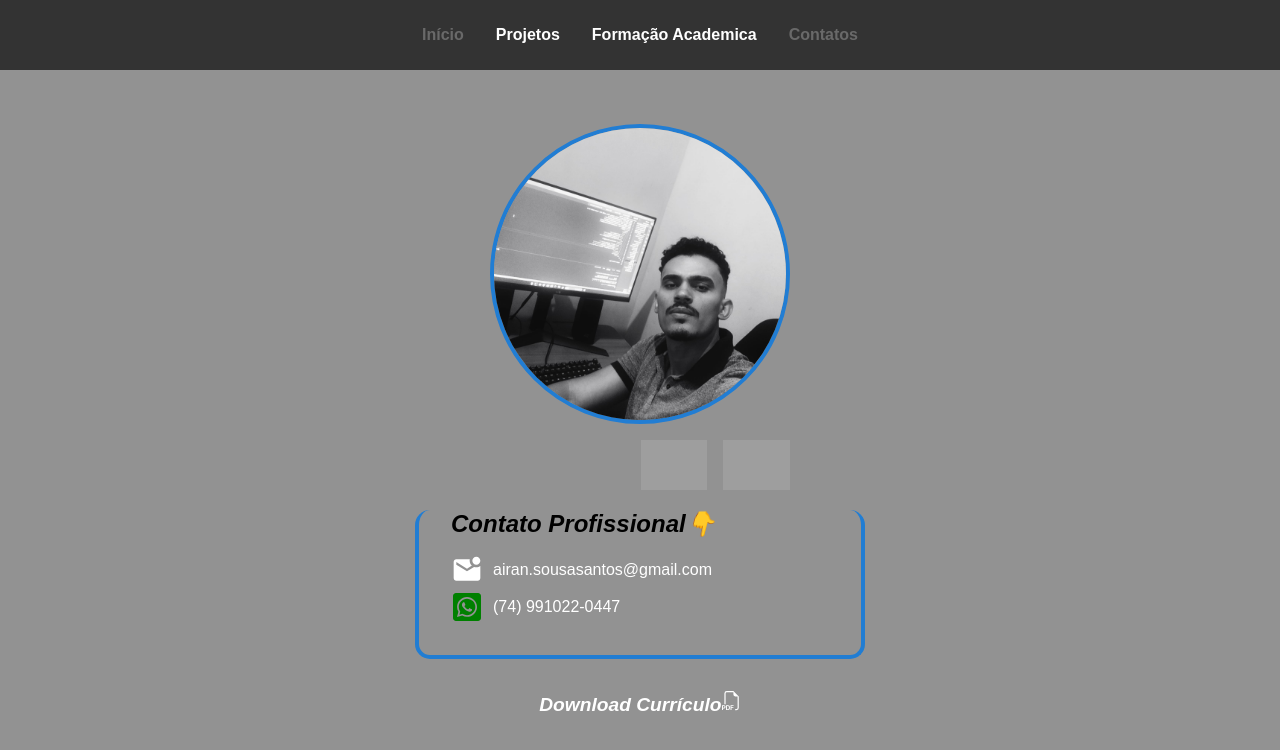
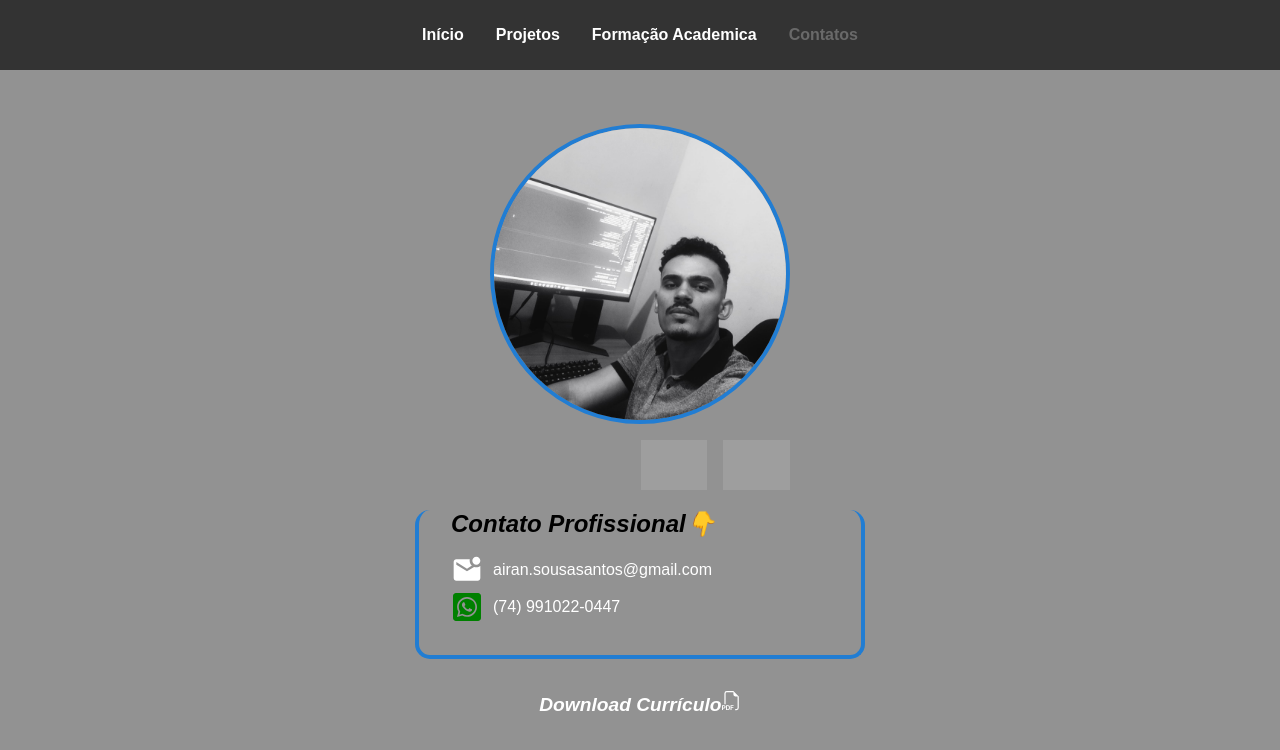
Before and after one commit to airansantos/portifolio, a React (Vite) app: page /Contatos in a window 1280 px wide. Shown: the top 750 px of the page. Built offline with nearby package versions, Linux system fonts and the light colour scheme; grey boxes are pictures that could not be loaded.

Commit message:
Update NavBar.jsx

```diff
--- a/src/components/NavBar.jsx
+++ b/src/components/NavBar.jsx
@@ -13,7 +13,7 @@ const NavBar = () => {
   return (
     <nav className={`nav ${isOpen ? 'is-open' : ""}`}>
         <ul className={`navLinks ${isOpen ? 'is-open' : ""}`}>
-            <li><NavLink activeClassName="active" className="active" to="/">Início</NavLink></li>
+            <li><NavLink activeClassName="active" to="/">Início</NavLink></li>
             <li><NavLink activeClassName="active" to="/Projetos">Projetos</NavLink></li>
             <li><NavLink activeClassName="active" to="/FormaçãoAcademica">Formação Academica</NavLink></li>
             <li><NavLink activeClassName="active" to="/Contatos">Contatos</NavLink></li>
```
